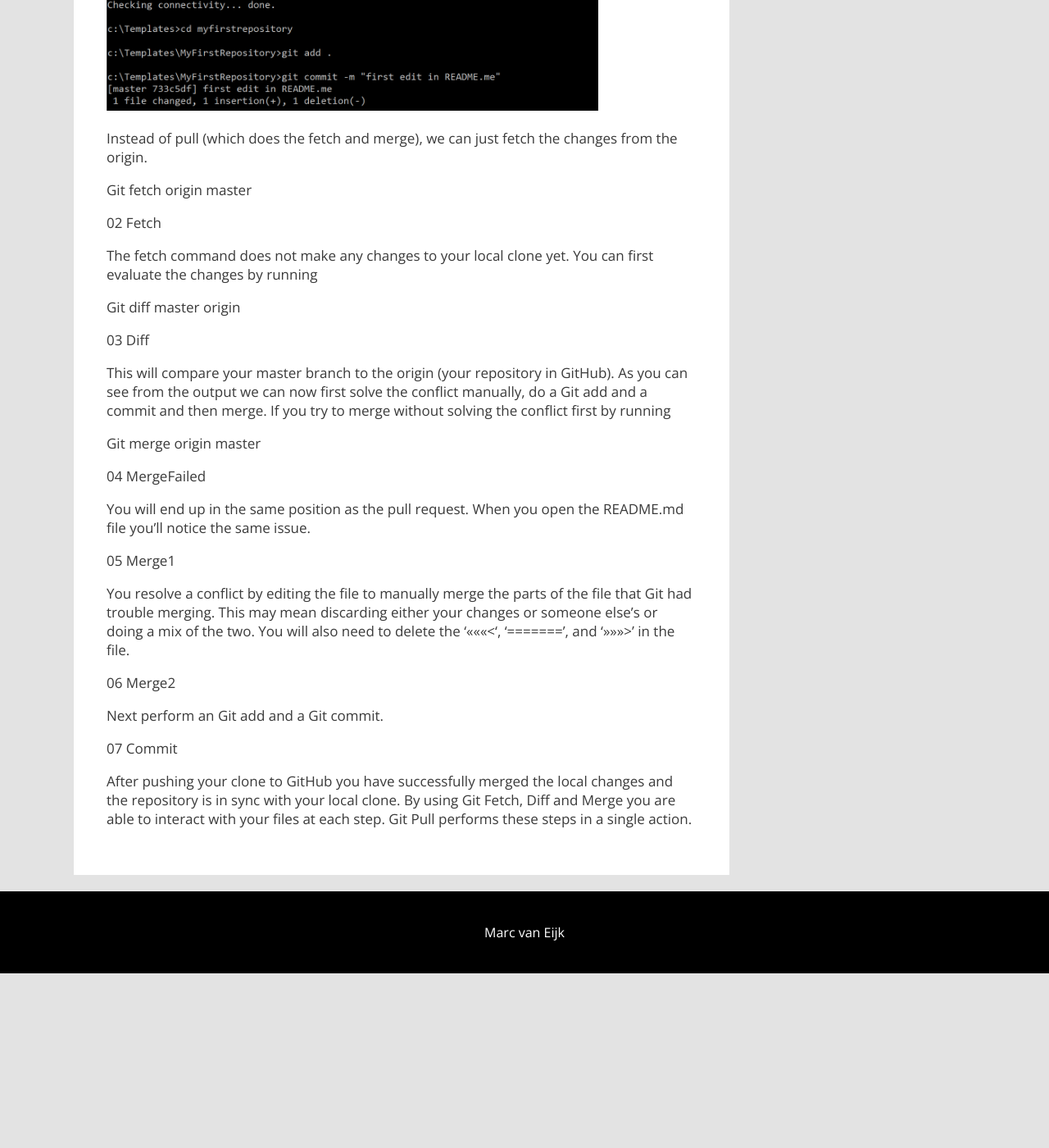
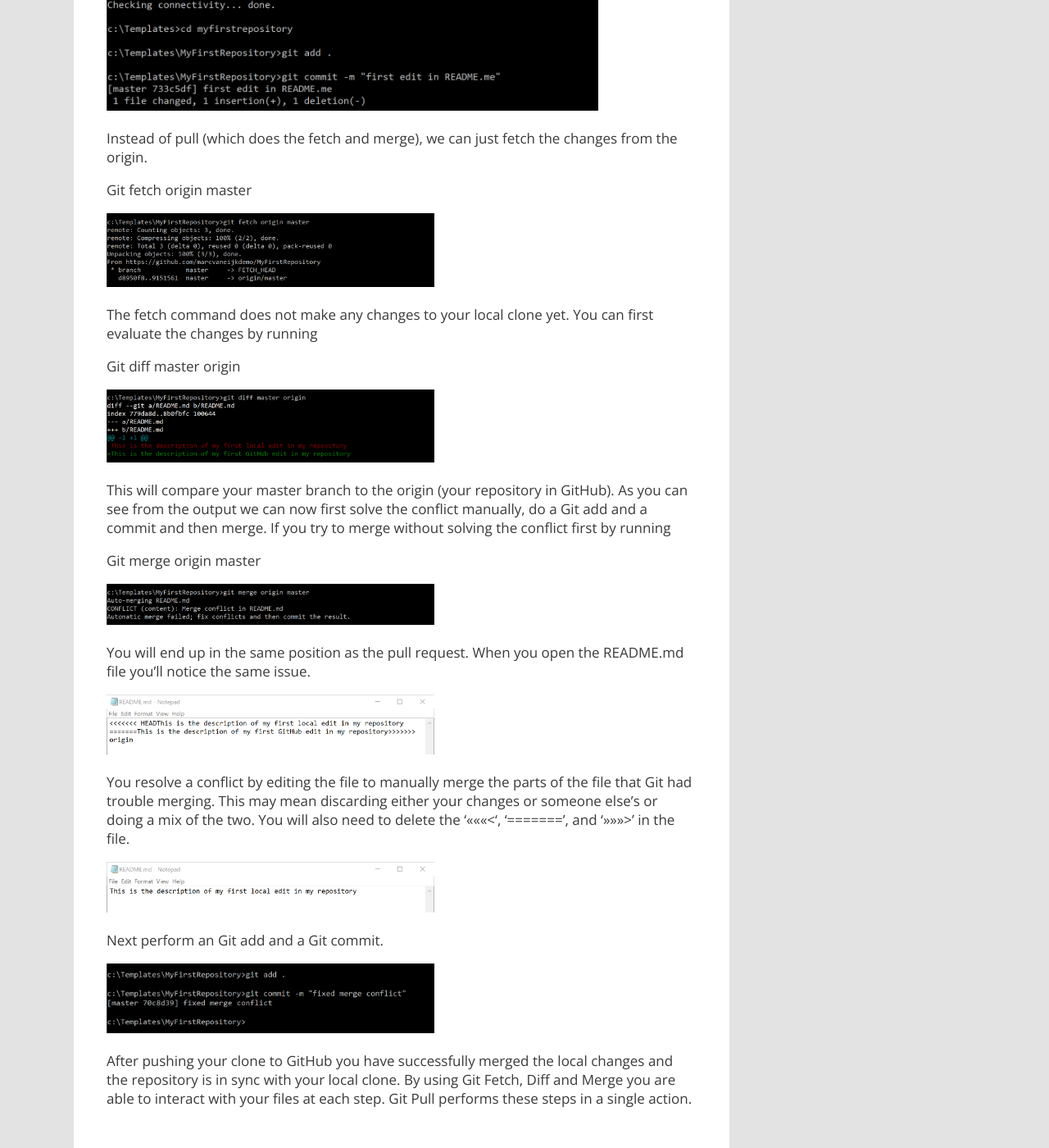
Before and after one commit to marcvaneijk/marcvaneijk.old, a Jekyll site: the page built from _posts/2016-02-17-gitfetchdiffmerge.md, in a window 1280 px wide and 1400 px high, scrolled down 762 px. Shown: the whole window at 82% size. Built offline with Jekyll 4.4.1, drawn with Linux system fonts in a browser that asks for light colours; nearby versions of some CDN libraries; before the commit the page ends 1949 px from its top, so only the background shows below that.

Commit message:
Update 2016-02-17-gitfetchdiffmerge.md

```diff
--- a/_posts/2016-02-17-gitfetchdiffmerge.md
+++ b/_posts/2016-02-17-gitfetchdiffmerge.md
@@ -15,30 +15,30 @@ Instead of pull (which does the fetch and merge), we can just fetch the changes
 
 Git fetch origin master
 
-02 Fetch
+<img src="/images/2016-02-17/02-Fetch.png" width="400">
 
 The fetch command does not make any changes to your local clone yet. You can first evaluate the changes by running
 
 Git diff master origin
 
-03 Diff
+<img src="/images/2016-02-17/03-Diff.png" width="400">
 
 This will compare your master branch to the origin (your repository in GitHub). As you can see from the output we can now first solve the conflict manually, do a Git add and a commit and then merge. If you try to merge without solving the conflict first by running
 
 Git merge origin master
 
-04 MergeFailed
+<img src="/images/2016-02-17/04-MergeFailed.png" width="400">
 
 You will end up in the same position as the pull request. When you open the README.md file you’ll notice the same issue.
 
-05 Merge1
+<img src="/images/2016-02-17/05-Merge1.png" width="400">
 
 You resolve a conflict by editing the file to manually merge the parts of the file that Git had trouble merging. This may mean discarding either your changes or someone else’s or doing a mix of the two. You will also need to delete the ‘<<<<<<<‘, ‘=======’, and ‘>>>>>>>’ in the file.
 
-06 Merge2
+<img src="/images/2016-02-17/06-Merge2.png" width="400">
 
 Next perform an Git add and a Git commit.
 
-07 Commit
+<img src="/images/2016-02-17/07-Commit.png" width="400">
 
 After pushing your clone to GitHub you have successfully merged the local changes and the repository is in sync with your local clone. By using Git Fetch, Diff and Merge you are able to interact with your files at each step. Git Pull performs these steps in a single action.
```
